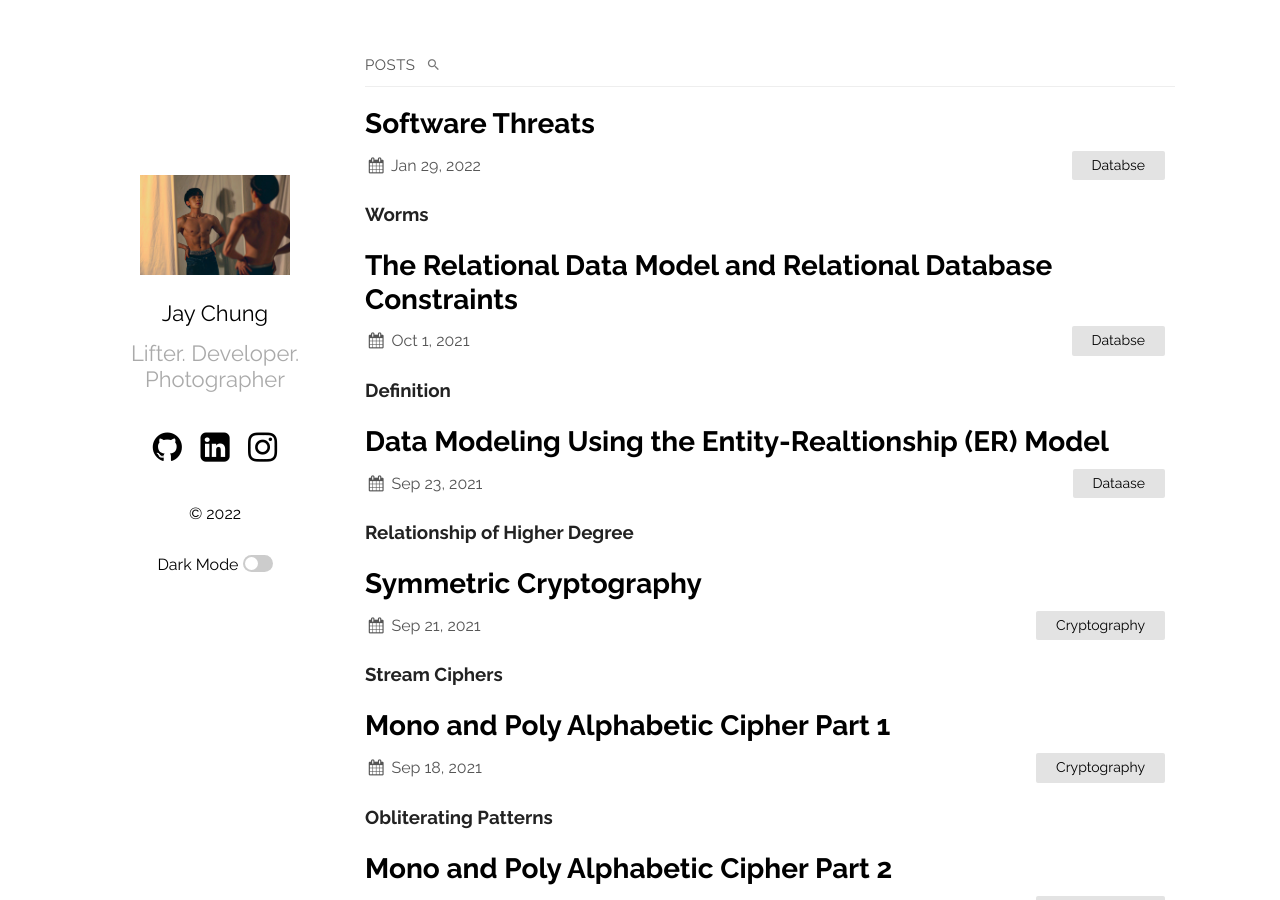
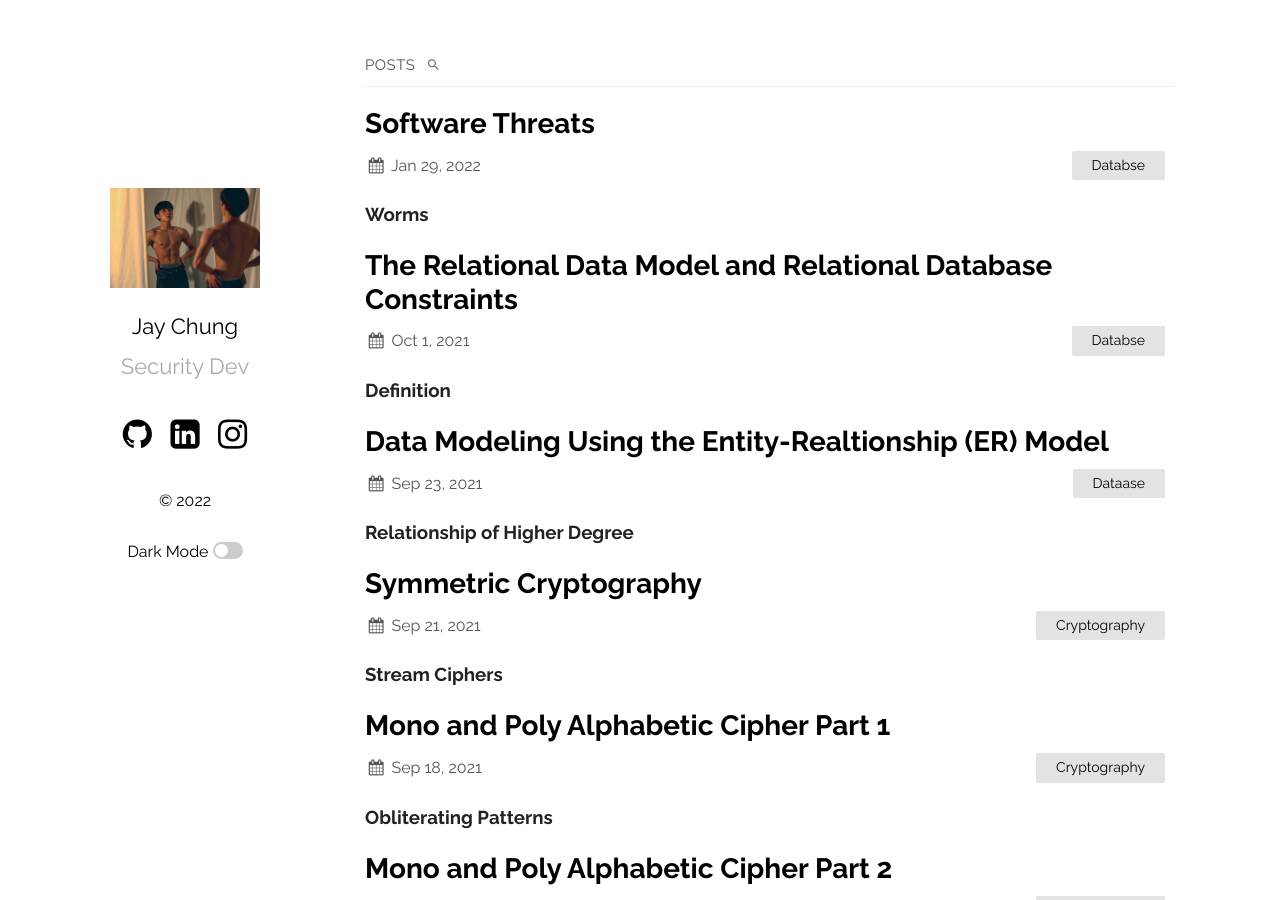
Before and after one commit to healthgongdoll/healthgongdoll.github.io, a Jekyll site: the page built from index.md, in a window 1280 px wide and 900 px high. Built offline with Jekyll 4.4.1, drawn with Linux system fonts in a browser that asks for light colours.

Commit message:
info update

```diff
--- a/_config.yml
+++ b/_config.yml
@@ -11,7 +11,7 @@ sass:
   sass_dir: _sass
 plainwhite:
   name: Jay Chung
-  tagline: Lifter. Developer. Photographer
+  tagline: Security Dev
   date_format: "%b %-d, %Y"
   sitemap: true # set to true to generate sitemap.xml content
   search: true # set to true to enable searchbar
```
Also changed, not shown: 1 other file.
